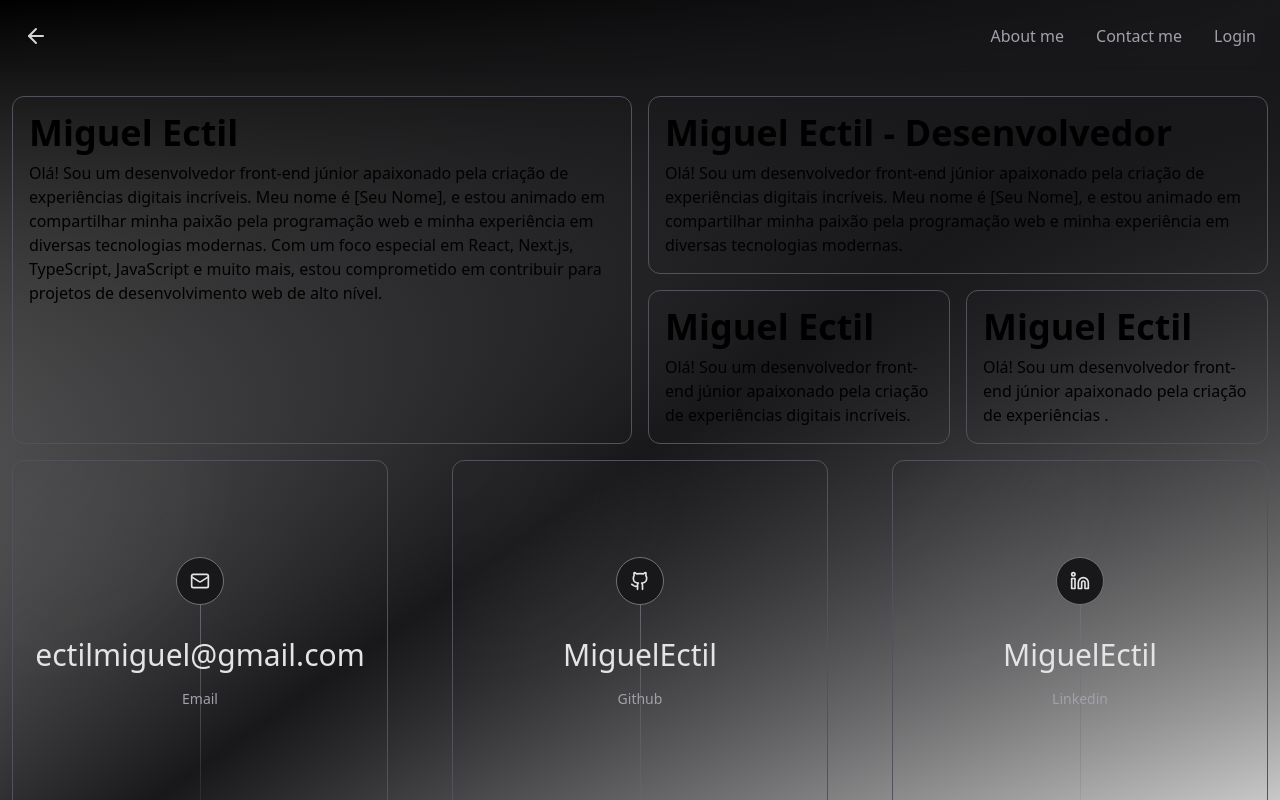
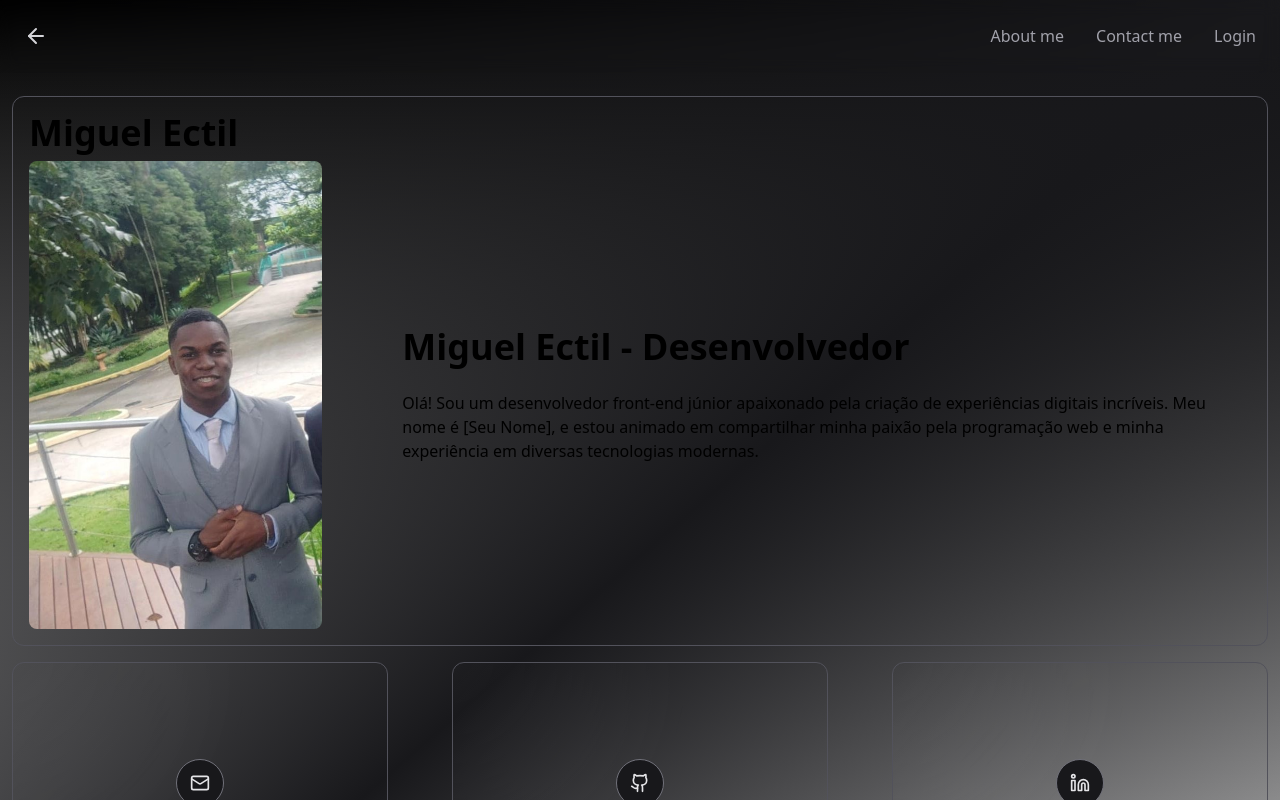
Before and after one commit to Miguel-ectil/portfolio, a Next.js app: page /projects in a window 1280 px wide. Shown: the top 800 px of the page. Built offline with nearby package versions, Linux system fonts and the light colour scheme; no server answers.

Commit message:
[ADD and UPD] Melhorando o meu portfólio

```diff
--- a/src/app/projects/page.tsx
+++ b/src/app/projects/page.tsx
@@ -94,20 +94,32 @@ export default function Example() {
               "transform 0.9s cubic-bezier(0.17, 0.55, 0.55, 1) 0.5s, opacity 0.9s cubic-bezier(0.17, 0.55, 0.55, 1) 0.5s",
           }}
         >
-          <div className="grid grid-cols-1 sm:grid-cols-2 md:grid-cols-2 lg:grid-cols-2 gap-x-4"> {/* grid-cols-1 sm:grid-cols-2 md:grid-cols-2 lg:grid-cols-2 */}
+          <div className="grid grid-cols-1 sm:grid-cols-1 md:grid-cols-1 lg:grid-cols-1 gap-x-4"> {/* grid-cols-1 sm:grid-cols-2 md:grid-cols-2 lg:grid-cols-2 */}
             <motion.div
-              className="overflow-hidden relative border rounded-xl hover:bg-zinc-800/10 group md:gap-8 hover:border-zinc-400/400 border-zinc-600 p-4 mb-4 mt-4"
+              className="overflow-hidden relative border rounded-xl hover:bg-zinc-800/10 group md:gap-8 hover:border-zinc-400/400 border-zinc-600 p-4 mb-4 mt-4 "
               // whileHover={{ scale: 1.1 }}
               // transition={{ type: "spring", stiffness: 400, damping: 10 }}
             >
-              <h1 className="text-4xl mb-2"><strong>Miguel Ectil</strong></h1>
-              <p>
-                Olá! Sou um desenvolvedor front-end júnior apaixonado pela criação de experiências digitais incríveis. Meu nome é [Seu Nome], e estou animado em compartilhar minha paixão pela programação web e minha experiência em diversas tecnologias modernas. Com um foco especial em React, Next.js, TypeScript, JavaScript e muito mais, estou comprometido em contribuir para projetos de desenvolvimento web de alto nível.
-              </p>
+              <h1 className="text-4xl mb-2" color="red"><strong>Miguel Ectil</strong></h1>
+              <div className="flex flex-col md:flex-row items-center gap-x-20 gap-y-4 justify-between"> {/* grid-cols-1 sm:grid-cols-2 md:grid-cols-2 lg:grid-cols-2 */}
+                <img
+                  className="rounded-lg"
+                  src="my-foto.jpeg"
+                  width={"24%"}
+                  max-width={"100px"}
+                >
+                </img>
+                <div>
+                  <h1 className="text-4xl mb-2"><strong>Miguel Ectil - Desenvolvedor</strong></h1>
+                  <p className="mt-6">
+                    Olá! Sou um desenvolvedor front-end júnior apaixonado pela criação de experiências digitais incríveis. Meu nome é [Seu Nome], e estou animado em compartilhar minha paixão pela programação web e minha experiência em diversas tecnologias modernas.
+                  </p>
+                </div>
+              </div>
 
             </motion.div>
             <div className="grid grid-cols-1"> {/* grid-cols-1 sm:grid-cols-2 md:grid-cols-2 lg:grid-cols-2 */}
-              <motion.div
+              {/* <motion.div
                 className="overflow-hidden relative border rounded-xl hover:bg-zinc-800/10 group md:gap-8 hover:border-zinc-400/400 border-zinc-600 p-4  mt-4"
                 // whileHover={{ scale: 1.1 }}
                 // transition={{ type: "spring", stiffness: 400, damping: 10 }}
@@ -116,8 +128,8 @@ export default function Example() {
                 <p>
                   Olá! Sou um desenvolvedor front-end júnior apaixonado pela criação de experiências digitais incríveis. Meu nome é [Seu Nome], e estou animado em compartilhar minha paixão pela programação web e minha experiência em diversas tecnologias modernas.
                 </p>
-              </motion.div>
-              <div className="grid grid-cols-1 sm:grid-cols-2 md:grid-cols-2 lg:grid-cols-2 gap-x-4">
+              </motion.div> */}
+              {/* <div className="grid grid-cols-1 sm:grid-cols-2 md:grid-cols-2 lg:grid-cols-2 gap-x-4">
               <motion.div
                 className="overflow-hidden relative border rounded-xl hover:bg-zinc-800/10 group md:gap-8 hover:border-zinc-400/400 border-zinc-600 p-4 mb-4 mt-4"
                 // whileHover={{ scale: 1.1 }}
@@ -138,7 +150,7 @@ export default function Example() {
                   Olá! Sou um desenvolvedor front-end júnior apaixonado pela criação de experiências .
                 </p>
               </motion.div>
-              </div>
+              </div> */}
             </div>
             {/*<motion.div
               className="overflow-hidden relative border rounded-xl hover:bg-zinc-800/10 group md:gap-8 hover:border-zinc-400/400 border-zinc-600 p-4 mb-20 "
```
Also changed, not shown: public/my-foto.jpeg (added).
